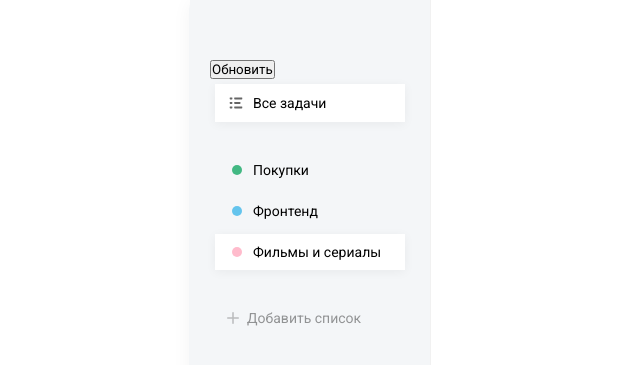
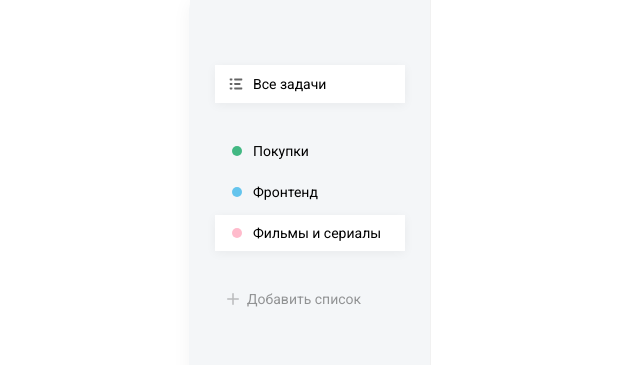
Before and after one commit to ArtemIgnatiev908976/ToDo_React, a React (Create React App) app in the folder to-do-list/: page / in a window 1280 px wide. Shown: the part 135-500 px from the top of the page, without its empty margins (75-715 px from the left). Built offline with nearby package versions, Linux system fonts and the light colour scheme.

Commit message:
Добавил свойство onClick для кнопки добавить

```diff
--- a/to-do-list/src/App.js
+++ b/to-do-list/src/App.js
@@ -2,7 +2,7 @@ import React, {useState} from 'react';
 import listSvg from './assets/img/list.svg';
 import addSvg from './assets/img/add.svg';
 import List from './Components/List/List'
-import AddListButton from "./Components/AddButtonLixt";
+import AddList from "./Components/AddList/AddButtonList";
 
 function App() {
   const[value, setValue] = React.useState('Hello');
@@ -11,7 +11,7 @@ function App() {
   return (
   <div className="todo">
     <div className="todo__sidebar">
-      <button onClick={()=>{setValue('Archakov Blog')}}> Обновить</button>
+
       <List items={[
         {
           icon:  <img src={listSvg} alt="Index icon"/>,
@@ -43,7 +43,7 @@ function App() {
              isRemovable
       />
 
-<AddListButton/>
+<AddList/>
 
     </div>
     <div className="todo__tasks">
--- a/to-do-list/src/Components/AddButtonLixt.jsx
+++ /dev/null
@@ -1,18 +0,0 @@
-import React from "react";
-import List from "./List/List";
-import addSvg from "../assets/img/add.svg";
-
-const AddListButton =()=>
-        (
-       <List
-        items={[
-        {
-            className: "list__add-button",
-            icon: <img src={addSvg} alt="Index icon" />,
-            name: 'Добавить список'
-        },
-        ]
-        }
-       />
-        );
-export default AddListButton;
--- /dev/null
+++ b/to-do-list/src/Components/AddList/AddButtonList.jsx
@@ -0,0 +1,36 @@
+import React, {useState} from "react";
+import List from "../List/List";
+import addSvg from "../../assets/img/add.svg";
+import './AddButtonList.scss'
+
+const AddListButton =()=>{
+
+const[visiblePopup, setVisiblePopup] = useState(false);
+
+    return(
+        <div className="add-list">
+        <List
+            onClick={()=> alert(1)}
+            items={[
+                {
+                    className: "list__add-button",
+                    icon: <img src={addSvg} alt="Index icon" />,
+                    name: 'Добавить список'
+                },
+            ]
+            }
+        />
+
+      { visiblePopup &&
+      <div className="add-list__popup">
+        <h1>123</h1>
+        </div>
+      }
+
+            </div >
+    )
+    }
+
+
+        ;
+export default AddListButton;
--- /dev/null
+++ b/to-do-list/src/Components/AddList/AddButtonList.scss
@@ -0,0 +1,11 @@
+.add-list{
+
+  &__popup{
+    width: 235px;
+    height: 150px;
+    background: #ffffff;
+    box-shadow: 0px 6px 10px rgba(0,0,0, 0.05);
+    border-radius: 10px;
+  }
+
+}
--- a/to-do-list/src/Components/List/List.jsx
+++ b/to-do-list/src/Components/List/List.jsx
@@ -3,11 +3,11 @@ import React from "react";
 import './List.scss'
 import classNames from 'classnames';
 
-const List = ({items, isRemovable}) =>{
+const List = ({items, isRemovable, onClick}) =>{
     // const obj={a:1, b: 1}; //деструкторизация -взять свойста и превратить в переменные
     // const { a } = obj;
     return(
-        <ul className="list">
+        <ul onClick={onClick} className="list">
             {
                 items.map((item, index) =>(
                     <li key={index} className={classNames(item.className, {active: item.active})}>
```
